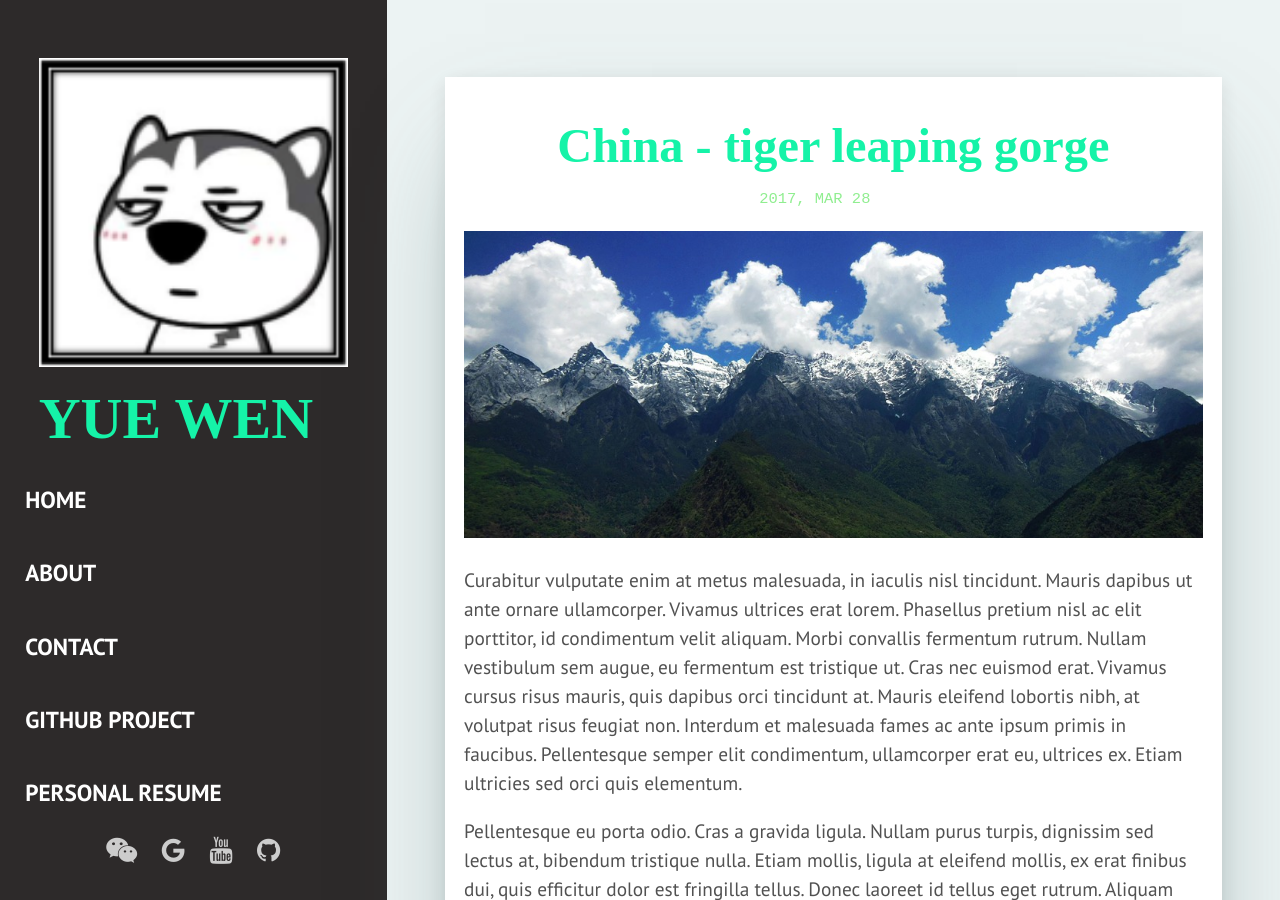
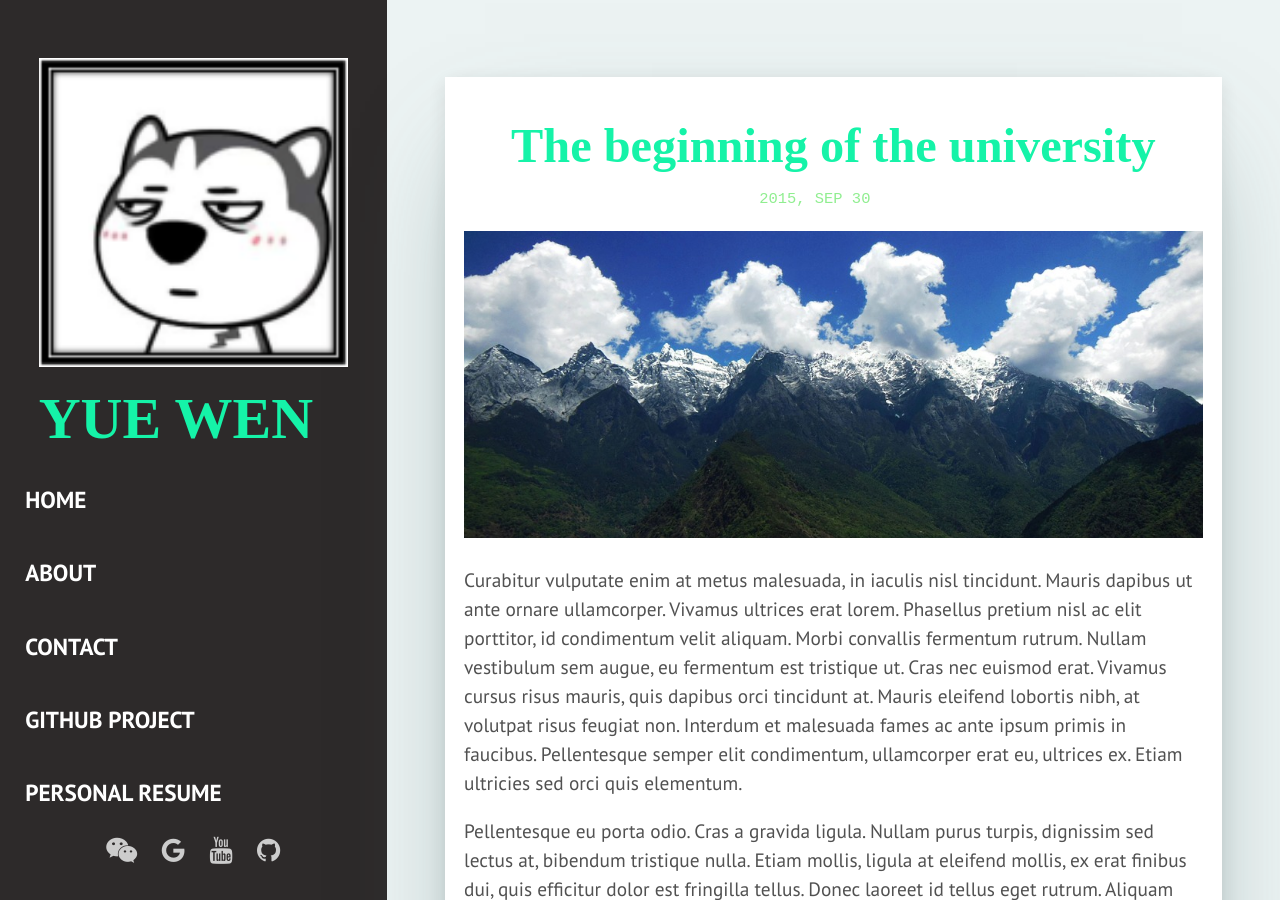
Before and after one commit to zywok/zywok.github.io, a Jekyll site: the page built from _posts/2015-10-01-The-beginning-of-the-university.markdown, in a window 1280 px wide and 900 px high. Built offline with Jekyll 4.4.1, drawn with Linux system fonts in a browser that asks for light colours; some web fonts are replaced.

Commit message:
Update and rename 2017-03-29-china-tiger-leaping-gorge.markdown to 2015-10-01-The-beginning-of-the-university.markdown

```diff
--- a/_posts/2017-03-29-china-tiger-leaping-gorge.markdown
+++ b/_posts/2015-10-01-The-beginning-of-the-university.markdown
@@ -1,8 +1,8 @@
 ---
 layout: post
-title:  "China - tiger leaping gorge"
+title:  "The beginning of the university"
 img: china_tiger_leaping_gorge.jpg
-date:   2017-03-29 00:00:00 +0200
+date:   2015-10-01 00:00:00 +0200
 description: Curabitur vulputate enim at metus malesuada, in iaculis nisl tincidunt. Mauris dapibus ut ante ornare ullamcorper. Vivamus ultrices erat lorem. Phasellus pretium nisl ac elit porttitor, id condimentum velit aliquam.
 ---
 
```
